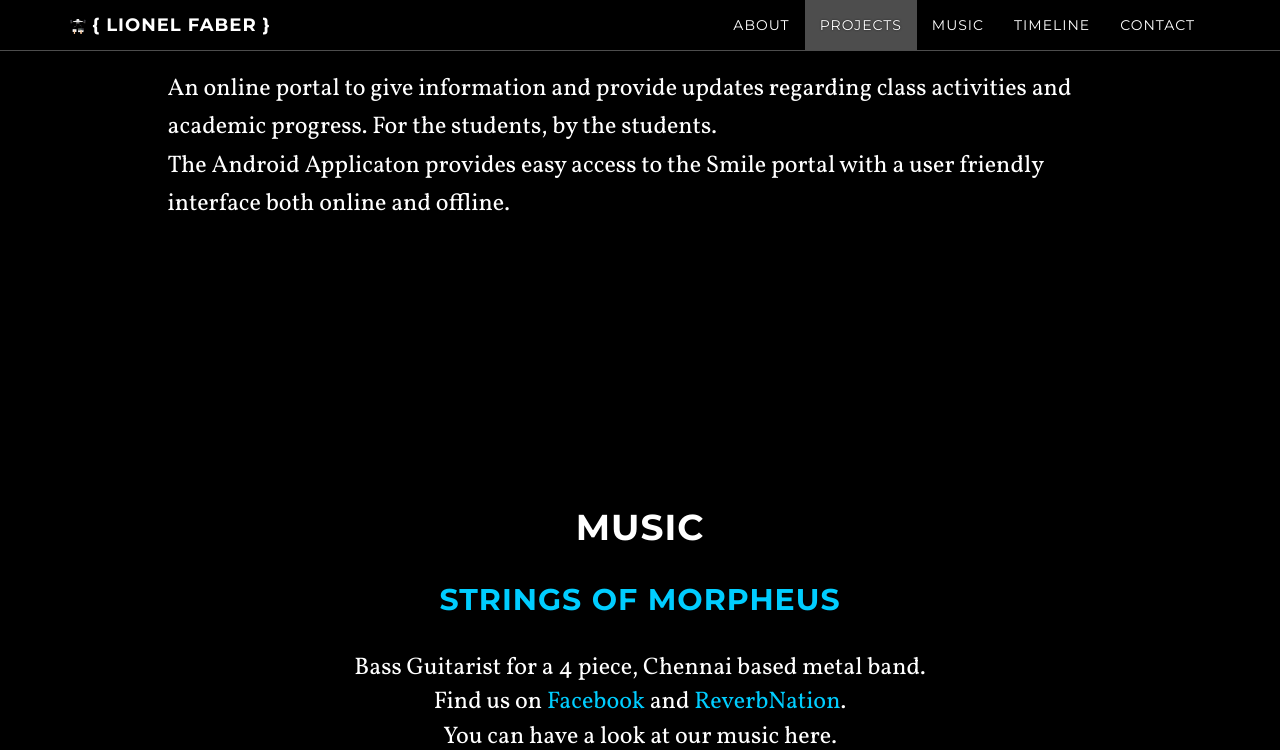
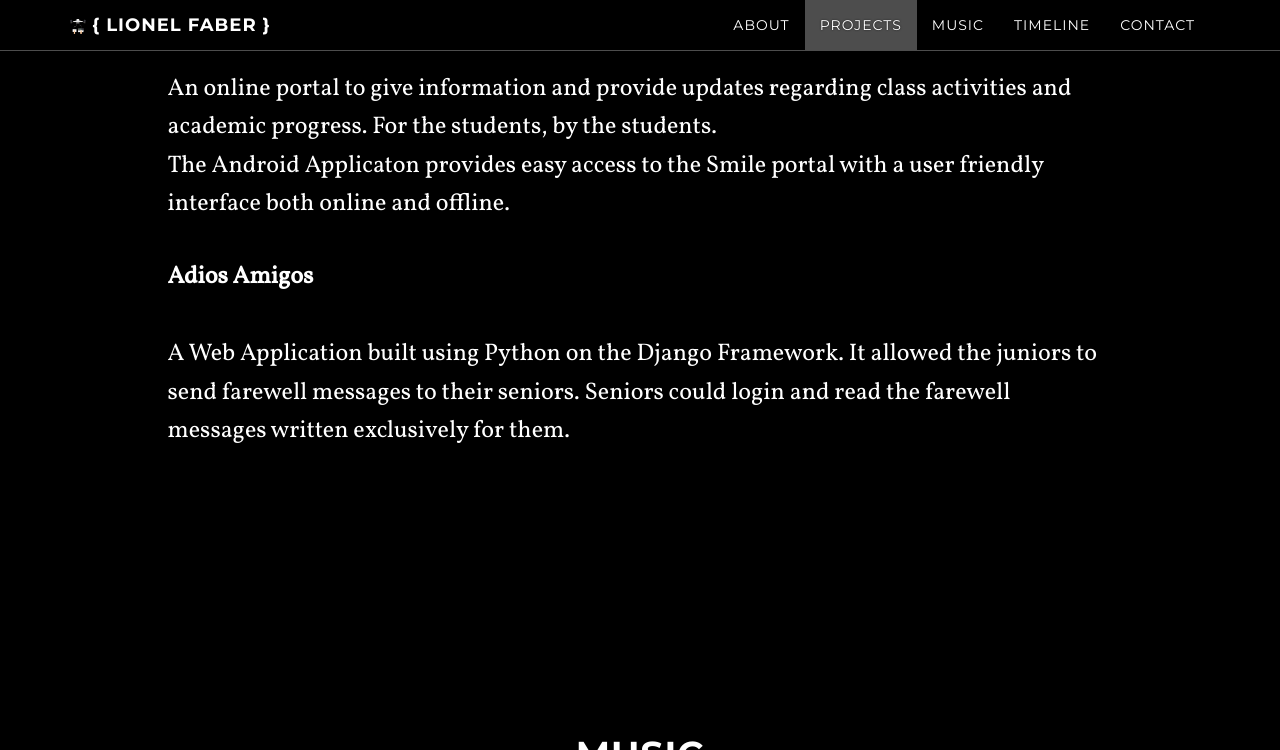
Before and after one commit to lionel-faber/lionel1704.github.io, a Jekyll site: the page built from index.html, in a window 1280 px wide and 900 px high, scrolled down 2246 px, cut to the strip 0-750 px from the top of the window. Built offline with Jekyll 4.4.1, drawn with Linux system fonts in a browser that asks for light colours; nearby versions of some CDN libraries; the list of posts is cut into pages by our own code.

Commit message:
update projects

```diff
--- a/_includes/projects.html
+++ b/_includes/projects.html
@@ -10,8 +10,9 @@
         <br><br><br><h2><strong> <a href="https://https://sjit-it-batch14-18.github.io/onlinenotes/site/index.html">Smile Website</a> and <a href="https://github.com/lionel1704/SmileMobileApp">Mobile Application</a></strong></h2>
 
 <p style="text-align: left;"><font size = "5px" style = "font-family: 'Vollkorn', serif;"><b>Simple Mobile Instant Learning Environment</b><br><br>An online portal to give information and provide updates regarding class activities and academic progress. For the students, by the students.<br>
-The Android Applicaton provides easy access to the Smile portal with a user friendly interface both online and offline.</p>
-</font>
+The Android Applicaton provides easy access to the Smile portal with a user friendly interface both online and offline.</font></p>
+
+<p style="text-align: left;"><font size = "5px" style = "font-family: 'Vollkorn', serif;"><b>Adios Amigos</b><br><br>A Web Application built using Python on the Django Framework. It allowed the juniors to send farewell messages to their seniors. Seniors could login and read the farewell messages written exclusively for them.</font></p>
 
 
 
```
